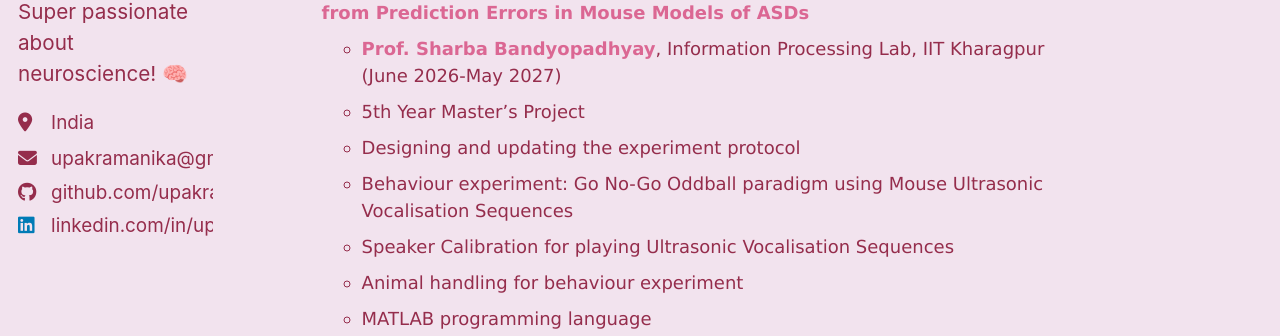
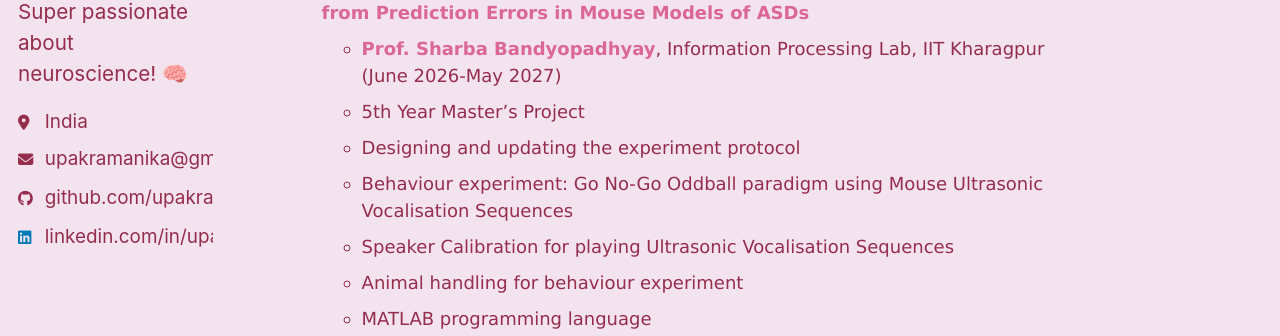
Before and after one commit to upakramanika/upakramanika.github.io, a Jekyll site: the page built from _pages/about.md, in a window 1280 px wide. Shown: the part 399-735 px from the top of the page. Built offline with Jekyll 4.4.1, drawn with Linux system fonts in a browser that asks for light colours; a style sheet for code colours, icons or effects is not loaded.

Commit message:
Update _base.scss

```diff
--- a/_sass/layout/_base.scss
+++ b/_sass/layout/_base.scss
@@ -408,13 +408,24 @@ h3.author__name,
   line-height: 1.2;
 }
 
-.author__bio,
-.author__urls-wrapper,
-.author__urls li,
-.author__urls a,
-.sidebar p,
-.sidebar li {
-  font-size: 0.75rem;
+.sidebar .author__bio,
+.author__content .author__bio {
+  font-size: 1rem;
   line-height: 1;
 }
+
+.author__urls-wrapper li,
+.author__urls-wrapper a,
+.sidebar .author__urls li,
+.sidebar .author__urls a,
+.author__urls.social-icons li,
+.author__urls.social-icons a {
+  font-size: 0.82rem;
+  line-height: 1.35;
+}
+
+.author__urls-wrapper i,
+.sidebar .author__urls i {
+  font-size: 0.85rem;
+}
 /* hope this works out... */
```
